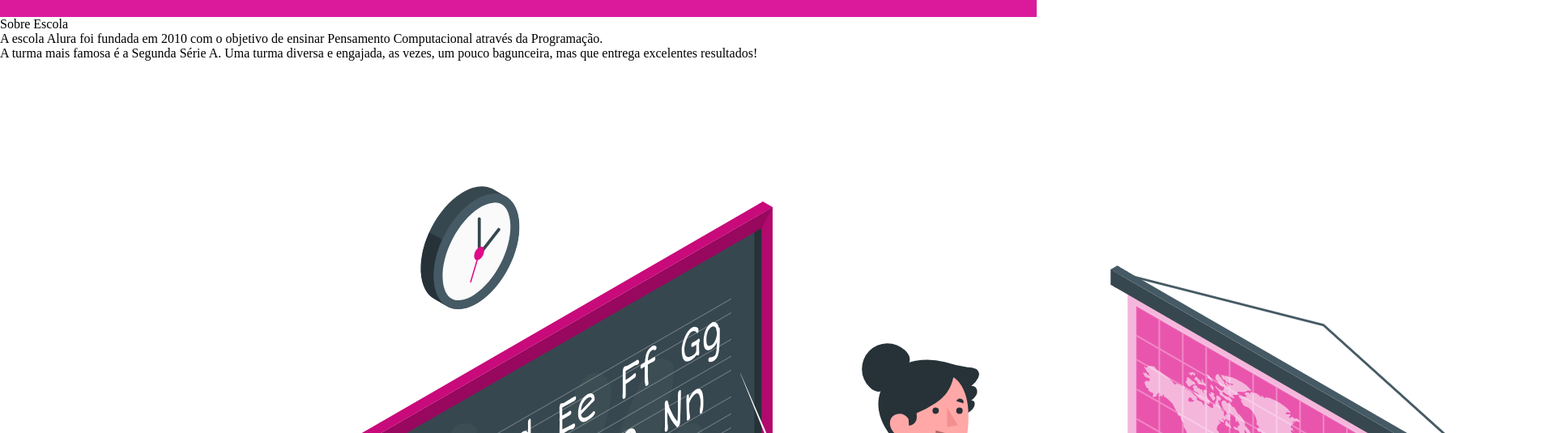
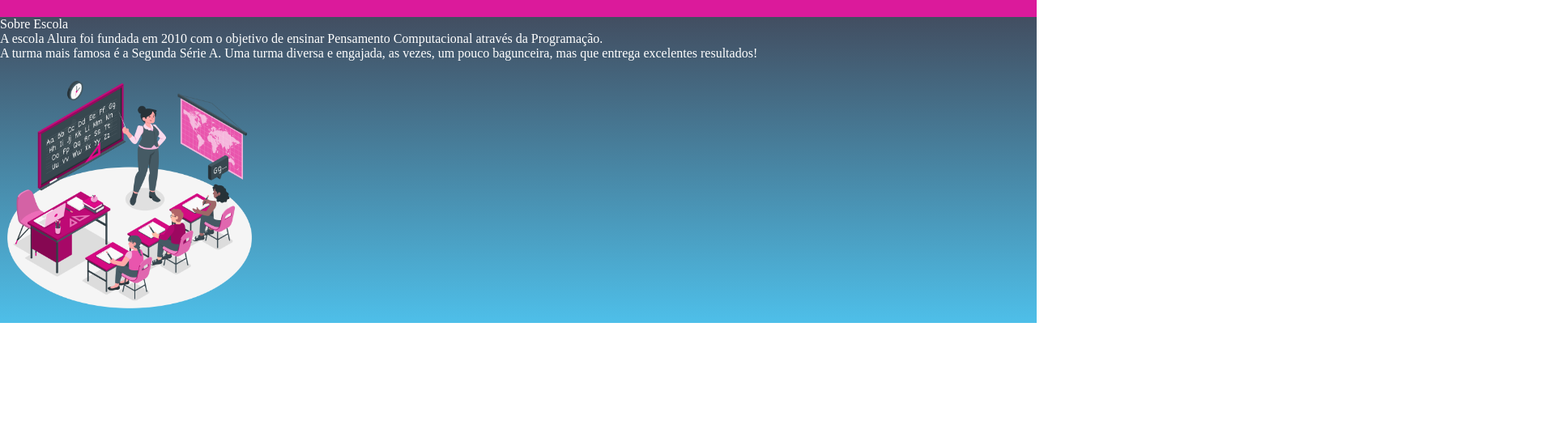
Before and after one commit to emilinvitoria/site-criativo-2-C, a plain HTML site: page index.html in a window 1280 px wide. Shown: the part 81-616 px from the top of the page at 81% size, 1920 px wide, since content can reach past the window. Drawn offline with Linux system fonts and the light colour scheme.

Commit message:
COR DE FUNDO

```diff
--- a/index.html
+++ b/index.html
@@ -18,7 +18,7 @@
   </h2 class="escola-titulo"> Sobre Escola </h2>
     <p class="escola-texto-um" > A escola Alura foi fundada em 2010 com o objetivo de ensinar Pensamento Computacional através da Programação.</p>
     <p class="escola-texto-dois" >A turma mais famosa é a Segunda Série A. Uma turma diversa e engajada, as vezes, um pouco bagunceira, mas que entrega excelentes resultados!</p>
-    <img src="Teaching-amico.png" alt="profesora explicando conteudo">
+    <img class="escola-imagem" src="Teaching-amico.png" alt="profesora explicando conteudo">
 </section>
 </body>
 </html>
--- a/style.css
+++ b/style.css
@@ -21,3 +21,12 @@ display: inline-block;
 margin: 0 16px;
 font-size: 24px;
 }
+
+.escola-imagem{
+width: 25%;
+}
+
+.escola{
+    background-image: linear-gradient(#424e61,#4EBFE9);
+    color: white;
+}
```
